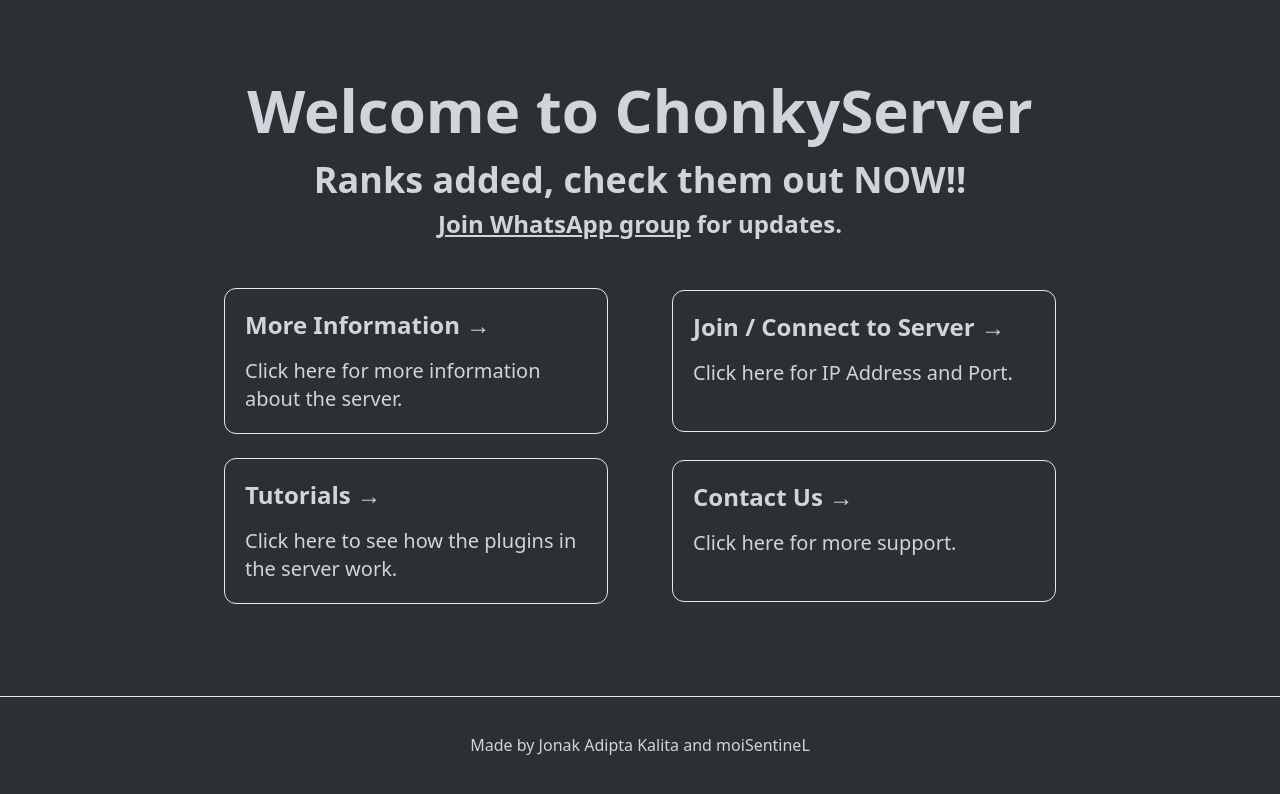
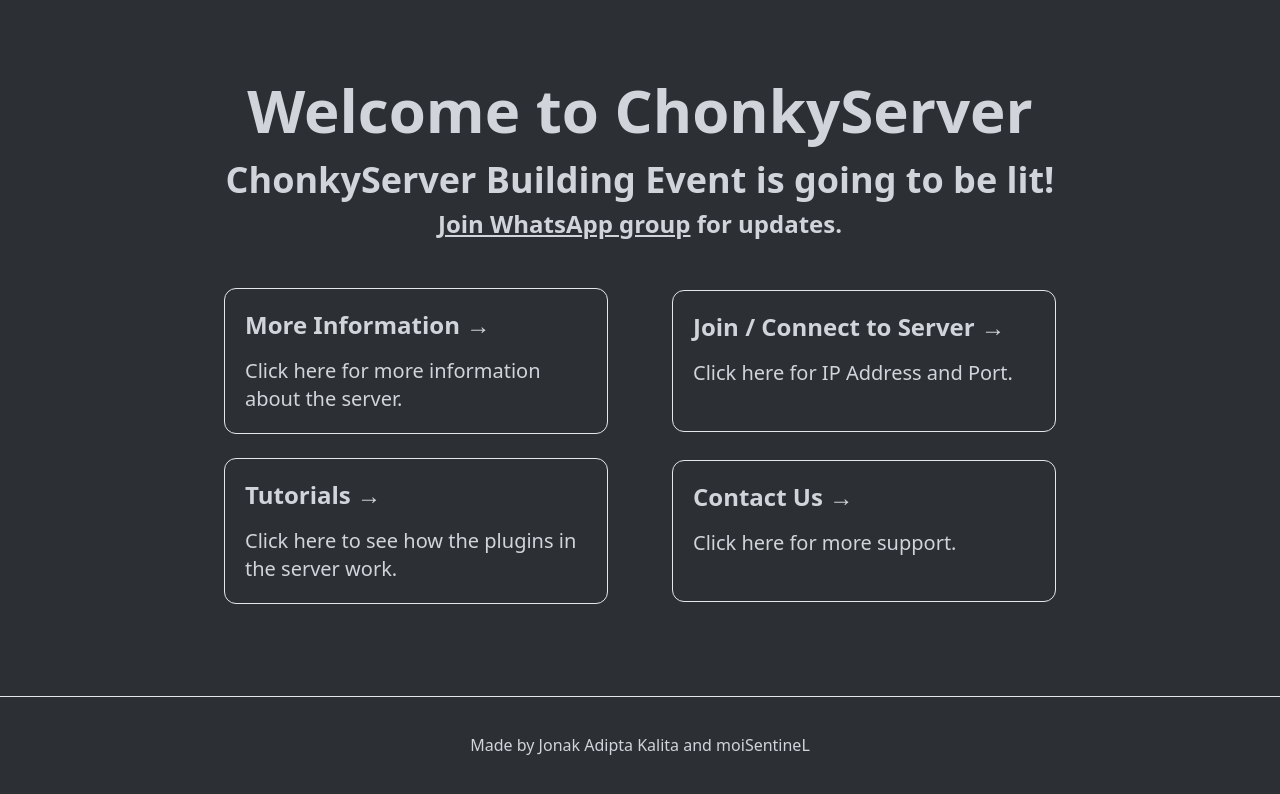
Before and after one commit to moiSentineL/chonkyserver-web, a Next.js app: page / in a window 1280 px wide. Shown: the top 794 px of the page. Built offline with nearby package versions, Linux system fonts and the light colour scheme.

Commit message:
Building Event MOTD

```diff
--- a/pages/index.tsx
+++ b/pages/index.tsx
@@ -15,7 +15,8 @@
                     Welcome to ChonkyServer
                 </h1>
                 <div className="pt-2 lg:pt-5 text-2xl font-bold sm:text-4xl lg:-mt-10 lg:text-4xl">
-                   Ranks added, check them out NOW!!
+                   ChonkyServer Building Event is going to be lit!
+
                 </div>
                 <div className="pt-2 text-xl font-bold sm:text-2xl lg:text-2xl">
                     <span
```
